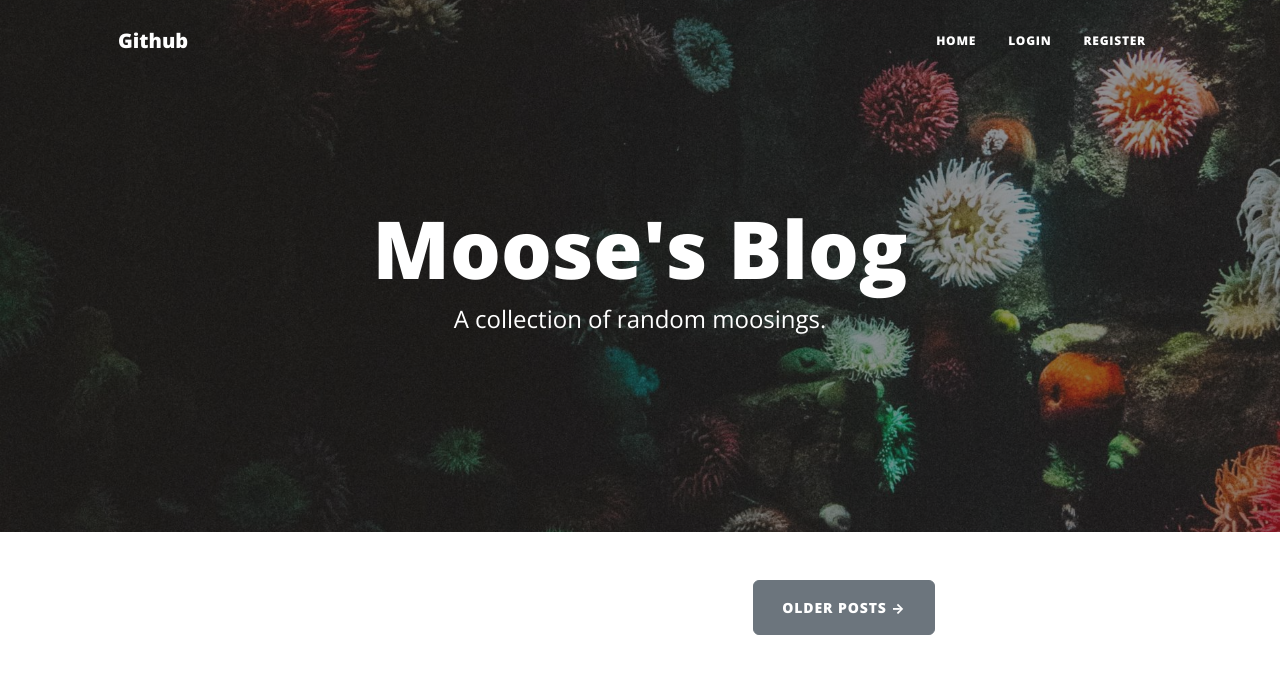
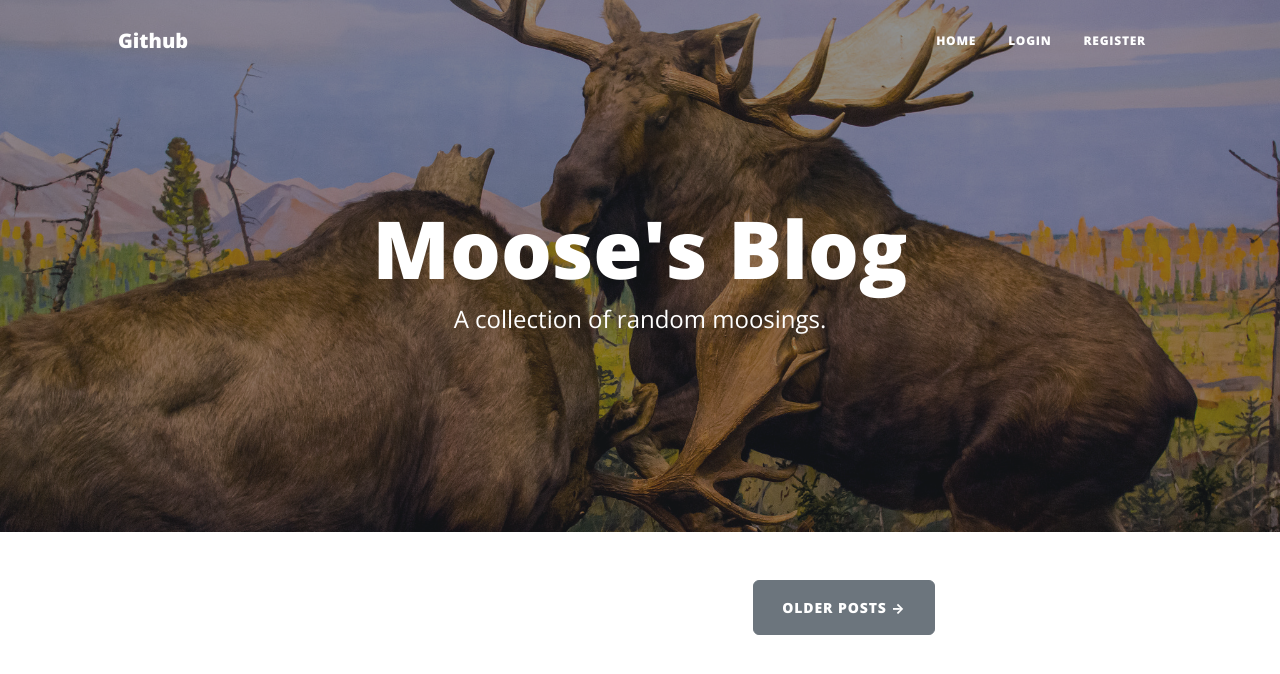
Before and after one commit to Minifauna/d71dp, a Flask app: page / in a window 1280 px wide. Shown: the top 674 px of the page. Run offline with Flask 3, Linux system fonts and the light colour scheme; data that the repository does not hold is empty; some libraries are stand-ins or nearby versions.

Commit message:
update background image to suit the moose theme

```diff
--- a/templates/index.html
+++ b/templates/index.html
@@ -3,7 +3,7 @@
 <!-- Page Header-->
 <header
   class="masthead"
-  style="background-image: url('../static/assets/img/home-bg.jpg')"
+  style="background-image: url('../static/assets/img/Moose_Alces_Alces_(42270420).jpeg')"
 >
   <div class="container position-relative px-4 px-lg-5">
     <div class="row gx-4 gx-lg-5 justify-content-center">
```
Also changed, not shown: static/assets/img/Moose_Alces_Alces_(42270420).jpeg (added).
